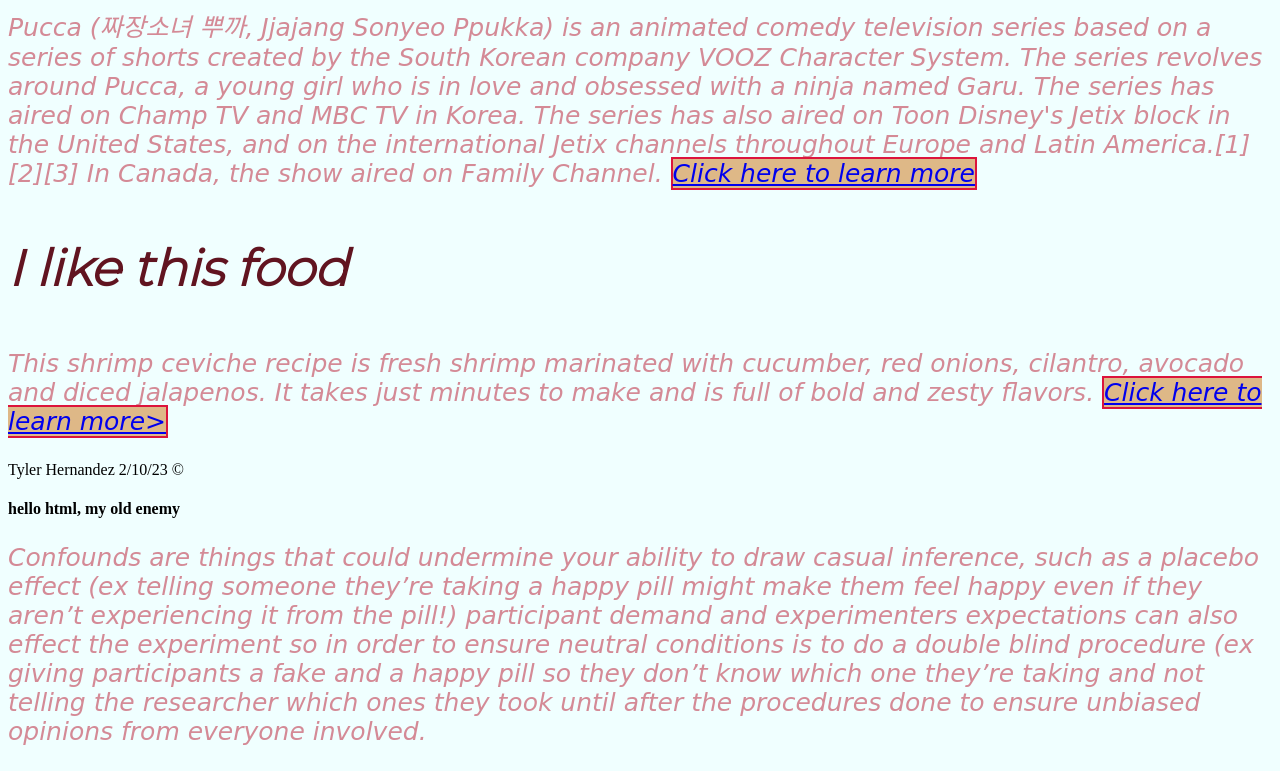
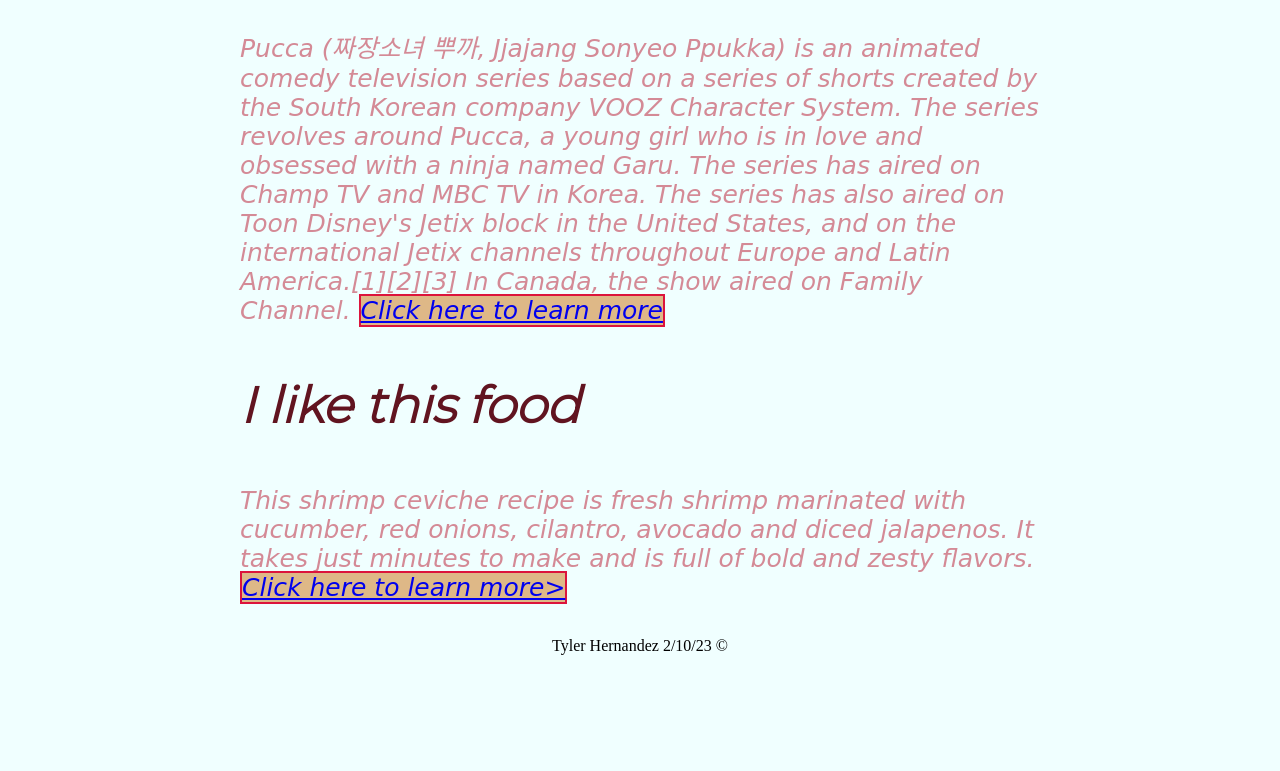
Before and after one commit to TylerJHernandez/ProjectOne, a plain HTML site: page index.html in a window 1280 px wide. Shown: the part 694-1465 px from the top of the page. After the commit the page ends 1441 px from the top, so only its background shows below. Drawn offline with Linux system fonts and the light colour scheme; a web font is replaced by a local one.

Commit message:
added footer and header placement outside of body container

```diff
--- a/index.html
+++ b/index.html
@@ -11,12 +11,12 @@
 <link href="https://fonts.googleapis.com/css2?family=Zeyada&display=swap" rel="stylesheet">
 <link rel="stylesheet" href="styles.css">
 </head>
+<header class="top-banner">
+    Tyler Hernandez
+       </header>
+<body class="body">
+    <!--start of my layout-->
 
-<body>
-    <!--start of my layout-->
-    <header class="top-banner">
- Tyler Hernandez
-    </header>
 <h2> I like this video game </h2>
     <section>
         <article>
@@ -43,19 +43,8 @@
         </article>
 
     </section>
-
-    <footer>
-Tyler Hernandez 2/10/23 &#169;
-    </footer>
 </body>
-
-<h4> hello html, my old enemy </h4>
-<p>Confounds are things that could undermine your ability to draw casual inference, such as a placebo effect (ex telling
-    someone they’re taking a happy pill might make them feel happy even if they aren’t experiencing it from the pill!)
-    participant demand and experimenters expectations can also effect the experiment so in order to ensure neutral
-    conditions is to do a double blind procedure (ex giving participants a fake and a happy pill so they don’t know
-    which one they’re taking and not telling the researcher which ones they took until after the procedures done to
-    ensure unbiased opinions from everyone involved.
-</p>
-
+<footer class="footer">
+    Tyler Hernandez 2/10/23 &#169;
+ </footer>
 </html>
--- a/styles.css
+++ b/styles.css
@@ -41,13 +41,16 @@ font-family: 'Montserrat', sans-serif;
     text-align:center;
     padding-top: 90px;
     background-color: cornflowerblue;
+    overflow: hidden;
 }
 .body{
-    width:800px;
+    max-width:800px;
     margin:0 auto ;
     padding: 0 10px;
 }
 
 .footer{
     height:100px;
+    text-align:center ;
+    padding:10px 0;
 }
```
